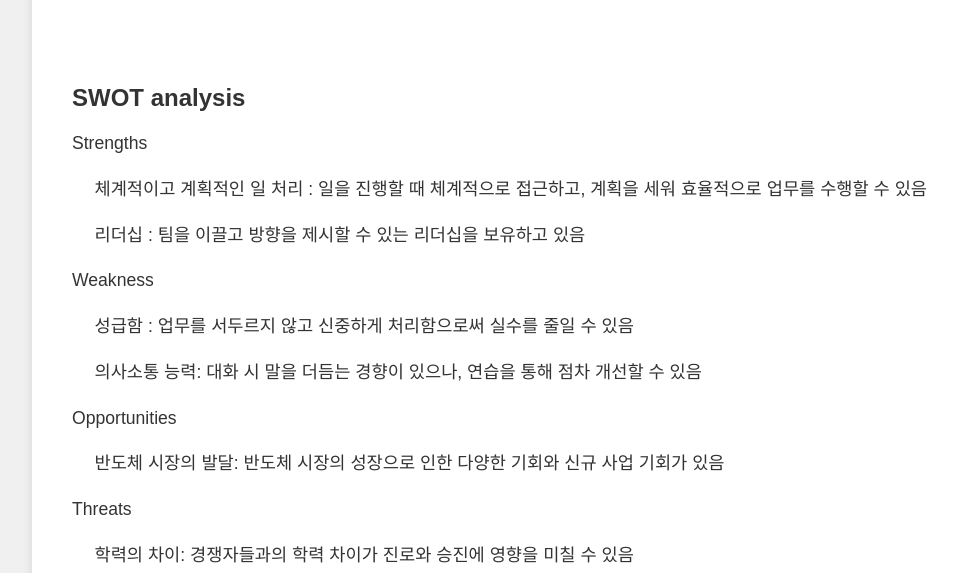
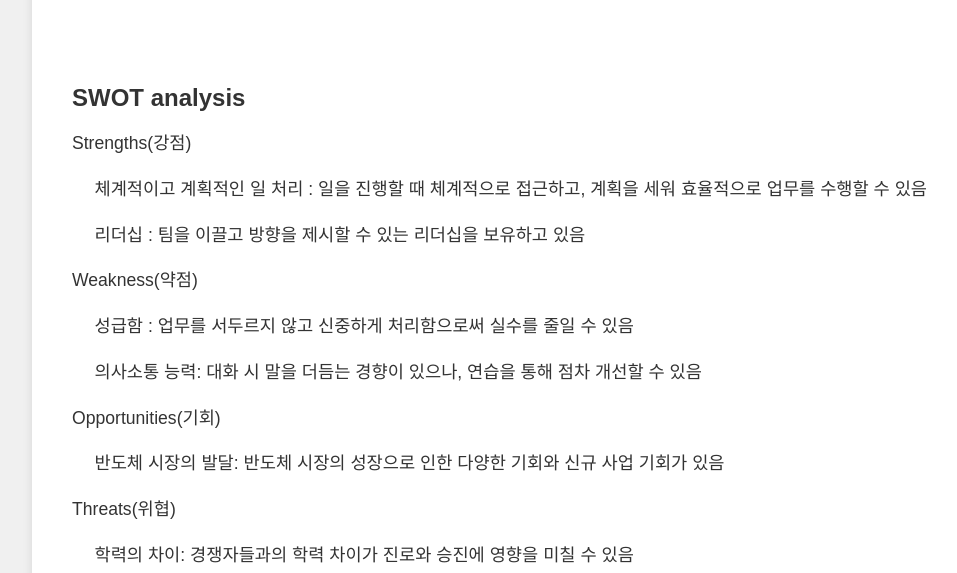
Before and after one commit to TechDrag0n6/TechDrag0n6.github.io, a plain HTML site: page index.html in a window 1280 px wide. Shown: the part 1360-1933 px from the top of the page, without its empty margins (208-1165 px from the left). Drawn offline with Linux system fonts and the light colour scheme.

Commit message:
Update index.html

```diff
--- a/index.html
+++ b/index.html
@@ -166,15 +166,15 @@
 
             <section id="swot" class="portfolio-item">
                 <h2>SWOT analysis</h2>
-                <p>Strengths</p>
+                <p>Strengths(강점)</p>
                 <p>&emsp;&nbsp;체계적이고 계획적인 일 처리 : 일을 진행할 때 체계적으로 접근하고, 계획을 세워 효율적으로 업무를 수행할 수 있음</p>
                 <p>&emsp;&nbsp;리더십 : 팀을 이끌고 방향을 제시할 수 있는 리더십을 보유하고 있음</p>
-                <p>Weakness</p>
+                <p>Weakness(약점)</p>
                 <p>&emsp;&nbsp;성급함 : 업무를 서두르지 않고 신중하게 처리함으로써 실수를 줄일 수 있음</p>
                 <p>&emsp;&nbsp;의사소통 능력: 대화 시 말을 더듬는 경향이 있으나, 연습을 통해 점차 개선할 수 있음</p>
-                <p>Opportunities</p>
+                <p>Opportunities(기회)</p>
                 <p>&emsp;&nbsp;반도체 시장의 발달: 반도체 시장의 성장으로 인한 다양한 기회와 신규 사업 기회가 있음</p>
-                <p>Threats</p>
+                <p>Threats(위협)</p>
                 <p>&emsp;&nbsp;학력의 차이: 경쟁자들과의 학력 차이가 진로와 승진에 영향을 미칠 수 있음</p>
             </section>
 
```
